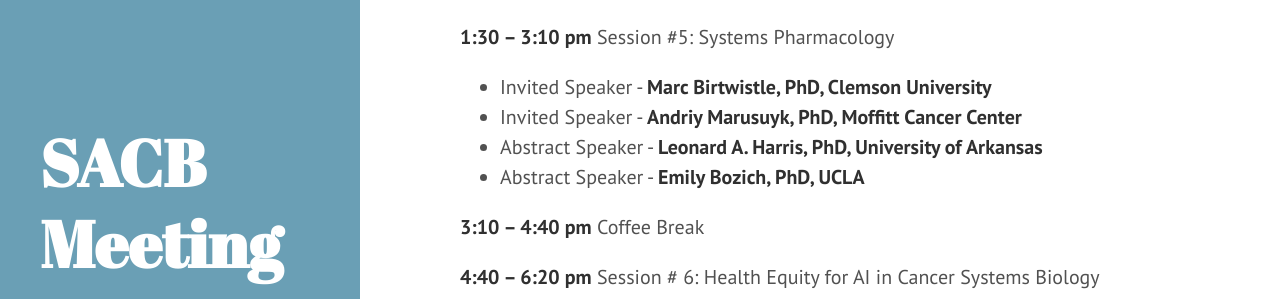
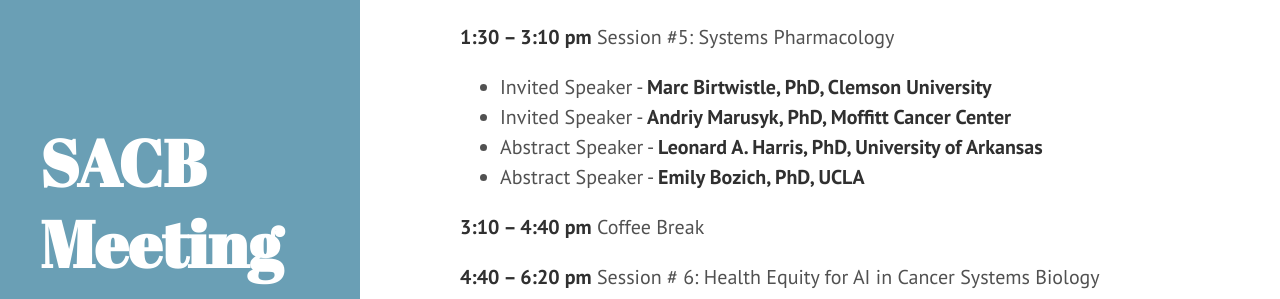
Before and after one commit to AECCSB/sacb-meeting, a Jekyll site: the page built from schedule.md, in a window 1280 px wide and 900 px high, scrolled down 2045 px. Shown: the part 156-455 px from the top of the window. Built offline with Jekyll 4.4.1, drawn with Linux system fonts in a browser that asks for light colours.

Commit message:
Update schedule.md

```diff
--- a/schedule.md
+++ b/schedule.md
@@ -81,7 +81,7 @@
 **1:30 – 3:10 pm**		Session #5: Systems Pharmacology
 
 + Invited Speaker - **Marc Birtwistle, PhD, Clemson University**
-+ Invited Speaker - **Andriy Marusuyk, PhD, Moffitt Cancer Center**
++ Invited Speaker - **Andriy Marusyk, PhD, Moffitt Cancer Center**
 + Abstract Speaker - **Leonard A. Harris, PhD, University of Arkansas**
 + Abstract Speaker - **Emily Bozich, PhD, UCLA**
 
```
